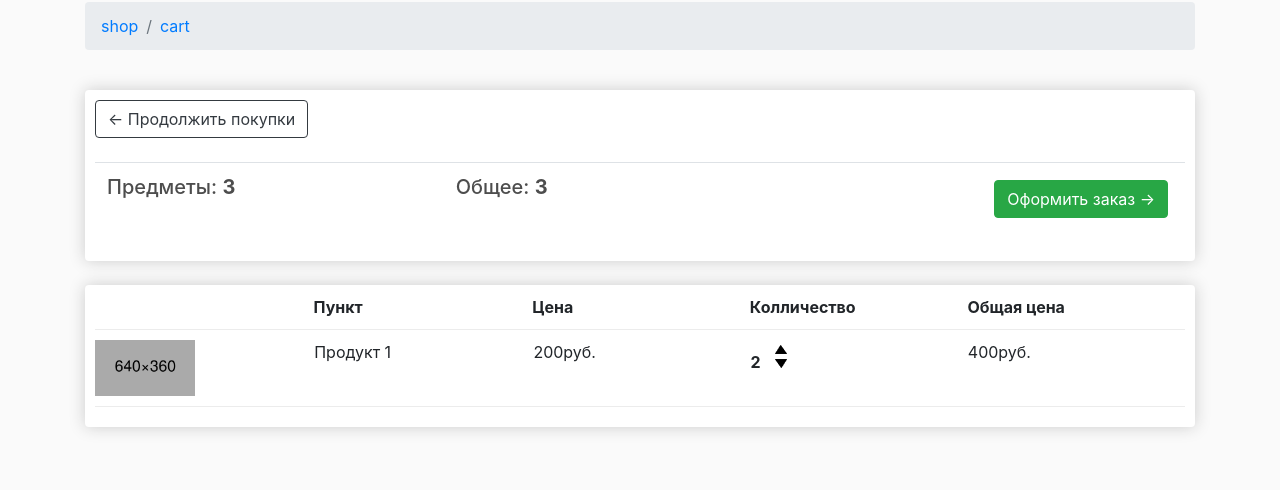
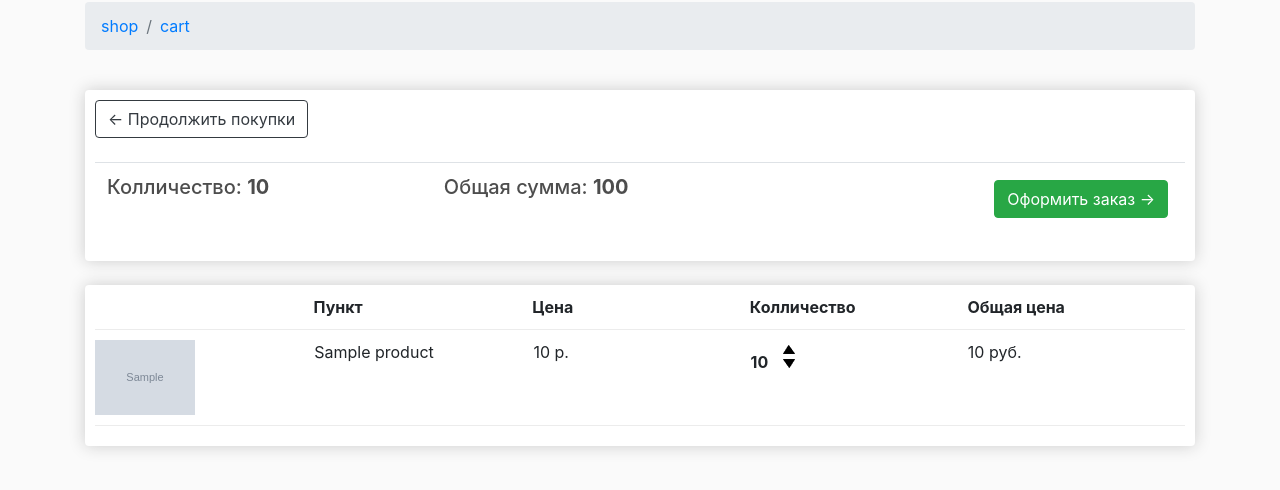
Before and after one commit to KhayFix/Django_shop, a Django app: template shopcore/shop/templates/shop/cart.html in a window 1280 px wide. Shown: the part 56-546 px from the top of the page. Run offline with Django 3.2, Linux system fonts and the light colour scheme; tables that the repository leaves empty hold one stand-in row (values such as "Sample post"); the template is opened without the code that fills it: values that come from a table or form of the project are taken from there, most other values are stand-ins (such as "Sample title", 1, 10 or a date in 2020); grey boxes marked "Sample" are stand-in pictures; lists and menus that the app fills with data are empty.

Commit message:
Сделал отображение добавленного товара в корзине, также общее колличество и общую сумму

```diff
--- a/shopcore/shop/models.py
+++ b/shopcore/shop/models.py
@@ -34,6 +34,20 @@
     def __str__(self):
         return str(self.id)
 
+    @property
+    def get_cart_total(self):
+        """Общая цена всех товаров в корзине"""
+        order_items = self.orderitem_set.all()
+        total = sum([item.get_total for item in order_items])
+        return total
+
+    @property
+    def get_cart_items(self):
+        """Общее колличество всех товаров в корзине"""
+        order_items = self.orderitem_set.all()
+        total = sum([item.quantity for item in order_items])
+        return total
+
     class Meta:
         verbose_name = "Заказ"
         verbose_name_plural = "Заказы"
@@ -64,13 +78,20 @@
 
 
 class OrderItem(models.Model):
-    product = models.ForeignKey("Product", verbose_name="Товар", on_delete=models.SET_NULL, null=True)
+    product = models.ForeignKey("Product", verbose_name="Товар", on_delete=models.SET_NULL,
+                                null=True)
     order = models.ForeignKey("Order", verbose_name="Заказ", on_delete=models.SET_NULL, null=True)
     quantity = models.IntegerField(default=0, verbose_name="Колличество", blank=True)
     data_added = models.DateTimeField(auto_now_add=True, verbose_name="Дата добавления")
 
     def __str__(self):
         return f"{self.product.name}->{self.product.price}"
+
+    @property
+    def get_total(self):
+        """Общая цена каждого товара"""
+        total = self.product.price * self.quantity
+        return total
 
     class Meta:
         verbose_name = "Позиция заказа"
@@ -81,7 +102,8 @@
     customer = models.ForeignKey("Customer", verbose_name="Покупатель",
                                  on_delete=models.SET_NULL, null=True, blank=True
                                  )
-    order = models.ForeignKey("Order", verbose_name="Заказ", on_delete=models.SET_NULL, null=True, blank=True)
+    order = models.ForeignKey("Order", verbose_name="Заказ", on_delete=models.SET_NULL, null=True,
+                              blank=True)
     region = models.CharField(max_length=200, verbose_name="Область", null=True)
     city = models.CharField(max_length=150, verbose_name="Город", null=True)
     address = models.CharField(max_length=150, verbose_name="Адрес", null=True)
--- a/shopcore/shop/templates/shop/cart.html
+++ b/shopcore/shop/templates/shop/cart.html
@@ -20,8 +20,8 @@
                 <br>
                 <table class="table">
                     <tr>
-                        <th><h5>Предметы: <strong>3</strong></h5></th>
-                        <th><h5>Общее: <strong>3</strong></h5></th>
+                        <th><h5>Колличество: <strong>{{ order.get_cart_items }}</strong></h5></th>
+                        <th><h5>Общая сумма: <strong>{{ order.get_cart_total|floatformat }}</strong></h5></th>
                         <th>
                             <a href="{% url 'checkout_url' %}" class="btn btn-success btn-checkout">
                                 Оформить заказ &#x2192;</a>
@@ -39,24 +39,24 @@
                     <div style="flex:1px"><strong>Колличество</strong></div>
                     <div style="flex:1px"><strong>Общая цена</strong></div>
                 </div>
-
+                {% for item in items %}
                 <div class="cart-row">
                     <div style="flex:2px"><img class="row-image"
-                                               src="{% static 'images/placeholder.png' %}">
+                                               src="{{ item.product.image_url }}">
                     </div>
-                    <div style="flex:2px"><p>Продукт 1</p></div>
-                    <div style="flex:1"><p>200руб.</p></div>
+                    <div style="flex:2px"><p>{{ item.product.name }}</p></div>
+                    <div style="flex:1"><p>{{ item.product.price|floatformat }} р.</p></div>
                     <div style="flex:1">
-                        <p class="quantity">2</p>
+                        <p class="quantity">{{ item.quantity }}</p>
                         <div class="quantity">
                             <img class="chg-quantity" src="{% static  'images/arrow-up.png' %}">
 
                             <img class="chg-quantity" src="{% static  'images/arrow-down.png' %}">
                         </div>
                     </div>
-                    <div style="flex:1"><p>400руб.</p></div>
+                    <div style="flex:1"><p>{{ item.get_total|floatformat }} руб.</p></div>
                 </div>
-
+                {% endfor %}
             </div>
         </div>
     </div>
```
Also changed, not shown: shopcore/shop/views.py (+10 -2 lines).
